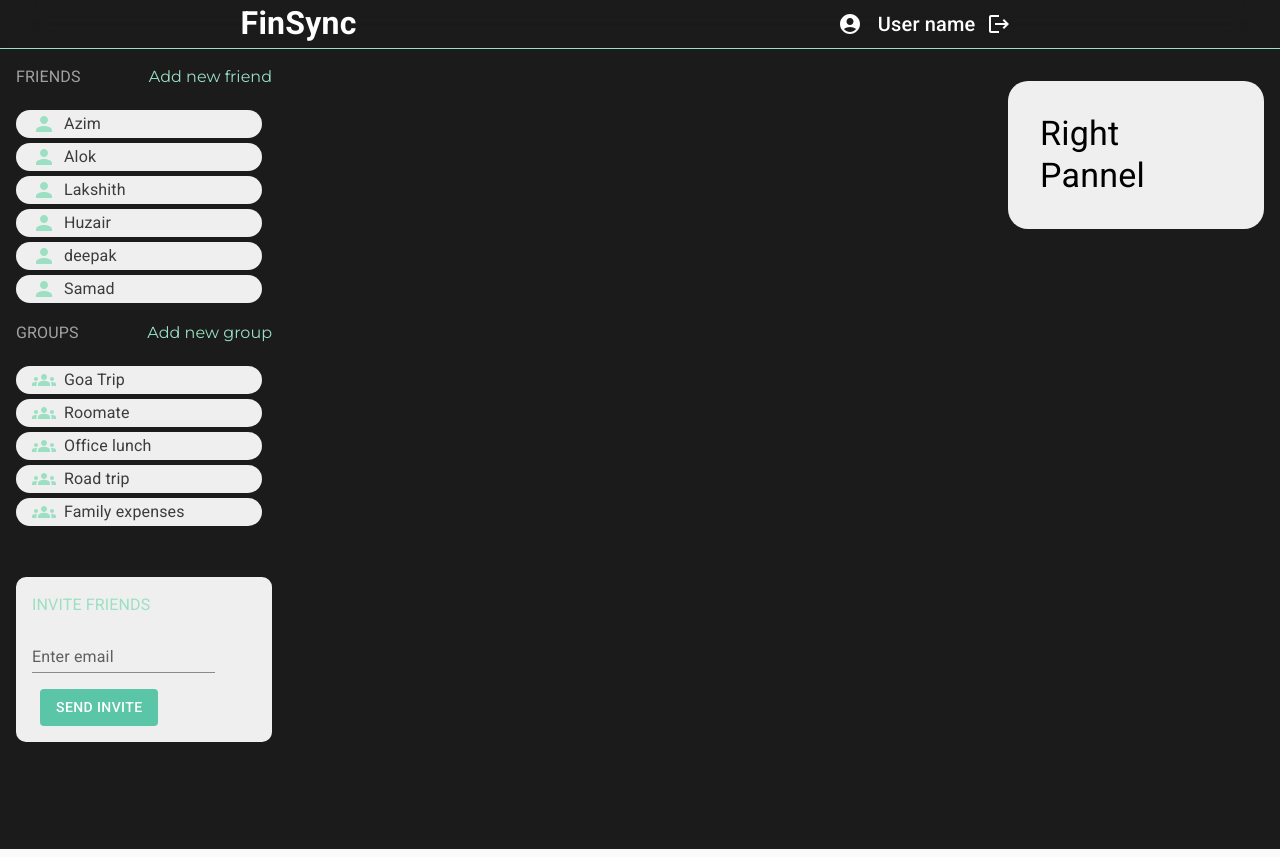
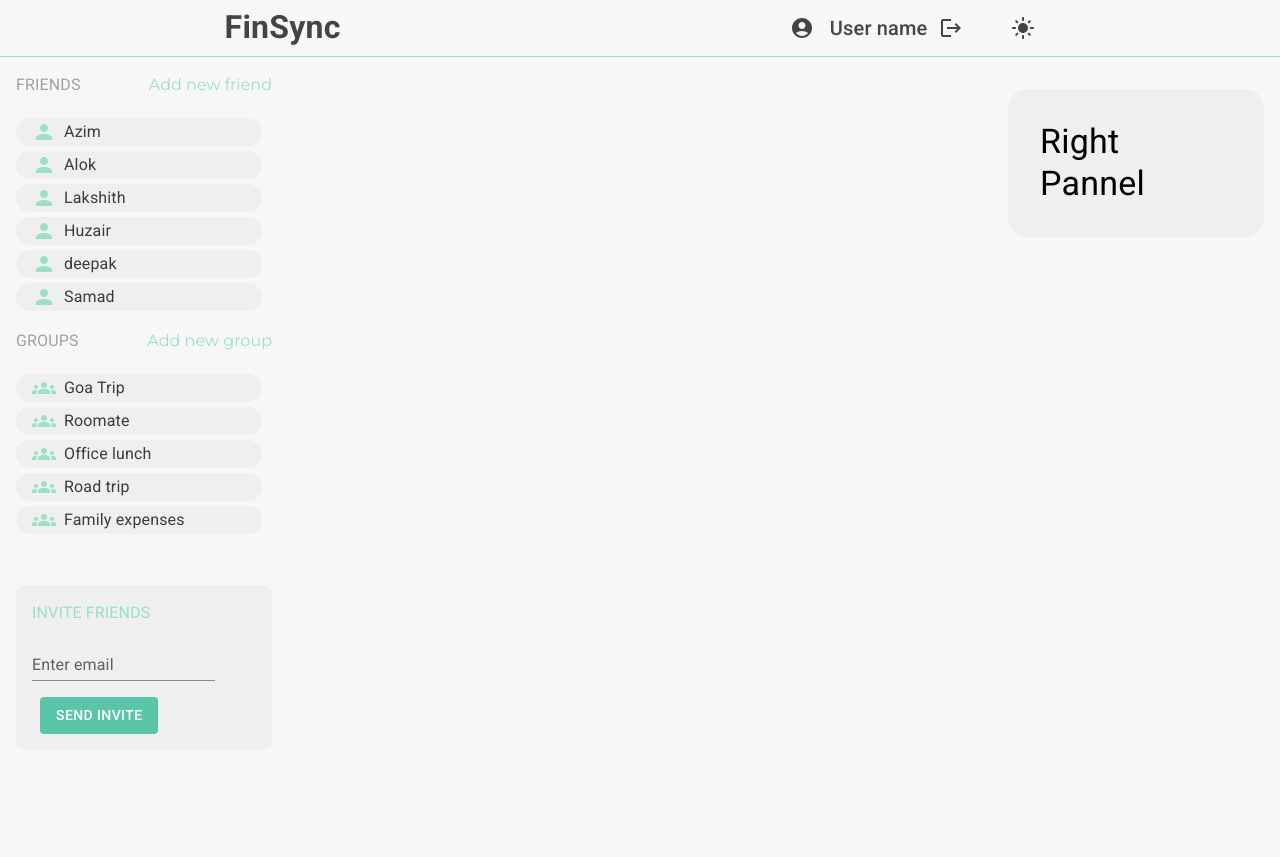
Before and after one commit to azim1410/FinSync, a React (Vite) app in the folder frontend/: page / in a window 1280 px wide. Built offline with nearby package versions, Linux system fonts and the light colour scheme; sample sign-in values are in the browser's storage.

Commit message:
landing page

```diff
--- a/frontend/index.html
+++ b/frontend/index.html
@@ -13,7 +13,7 @@
     <title>FinSync</title>
   </head>
   <body>
-    <div id="root"></div>
+    <div id="gradient"></div>
     <script type="module" src="/src/main.tsx"></script>
   </body>
 </html>
--- a/frontend/package.json
+++ b/frontend/package.json
@@ -12,6 +12,7 @@
   "dependencies": {
     "@emotion/react": "^11.14.0",
     "@emotion/styled": "^11.14.0",
+    "@firecms/neat": "^0.3.0",
     "@mui/icons-material": "^6.3.0",
     "@mui/material": "^6.3.0",
     "@reduxjs/toolkit": "^2.5.0",
@@ -22,7 +23,8 @@
     "react-dom": "^18.3.1",
     "react-icons": "^5.4.0",
     "react-redux": "^9.2.0",
-    "react-router-dom": "^7.1.1"
+    "react-router-dom": "^7.1.1",
+    "three.js": "^0.77.1"
   },
   "devDependencies": {
     "@eslint/js": "^9.17.0",
--- a/frontend/src/AppRoute.tsx
+++ b/frontend/src/AppRoute.tsx
@@ -4,6 +4,7 @@ import Signup from './Pages/Signup/Signup';
 import Dashboard from './Pages/dashboard/Dashboard';
 import Layout from './layouts/Layout';
 import ProtectedRoute from './routes/ProtectedRoute';
+import Landing from './Pages/LandingPage';
 
 const AppRoute = () => {
   return (
@@ -12,6 +13,7 @@ const AppRoute = () => {
       <Routes>
         <Route path="/signup" element={<Signup />} />
         <Route path="/login" element={<Login />} />
+        <Route path="/finsync" element={<Landing />}/>
         <Route element={<ProtectedRoute />}>
           <Route path='/' element={<Layout />}>
             <Route path='/dashboard' element={<Dashboard />} />
--- /dev/null
+++ b/frontend/src/NEAT/NeatApp.tsx
@@ -0,0 +1,64 @@
+import React, { useEffect, useRef } from 'react';
+import { NeatGradient, NeatConfig } from '@firecms/neat';
+
+const neatConfig: NeatConfig = {
+    colors: [
+        { color: '#11FD56', enabled: true },
+        { color: '#90FFB3', enabled: true },
+        { color: '#58FFC5', enabled: true },
+        { color: '#3BFFDB', enabled: true },
+        { color: '#E1F5F4', enabled: false }
+    ],
+    speed: 2,
+    horizontalPressure: 5,
+    verticalPressure: 6,
+    waveFrequencyX: 1,
+    waveFrequencyY: 2,
+    waveAmplitude: 10,
+    shadows: 0,
+    highlights: 7,
+    colorBrightness: 1.05,
+    colorSaturation: 0,
+    wireframe: false,
+    colorBlending: 9,
+    backgroundColor: '#003FFF',
+    backgroundAlpha: 1,
+    grainScale: 0,
+    grainIntensity: 0,
+    grainSpeed: 0,
+    resolution: 1,
+};
+
+const NeatGradientComponent: React.FC = () => {
+    const canvasRef = useRef<HTMLCanvasElement>(null);
+
+    useEffect(() => {
+        if (canvasRef.current) {
+            const neat = new NeatGradient({
+                ref: canvasRef.current,
+                ...neatConfig,
+            });
+
+            // Optional: Adjust speed dynamically
+            neat.speed = 6;
+
+            return () => {
+                neat.destroy();
+            };
+        }
+    }, []);
+
+    return (
+        <canvas
+            ref={canvasRef}
+            id="gradient"
+            style={{
+                width: '100%',
+                height: '100vh',
+                display: 'block',
+            }}
+        ></canvas>
+    );
+};
+
+export default NeatGradientComponent;
--- /dev/null
+++ b/frontend/src/Pages/LandingPage/index.tsx
@@ -0,0 +1,29 @@
+import { Box, Link, Typography } from '@mui/material';
+import NeatGradientComponent from '../../NEAT/NeatApp';
+import ButtonOne from '../../atoms/ButtonOne';
+import ButtonTwo from '../../atoms/ButtonTwo';
+
+function Landing() {
+    return (
+        <div>
+            <NeatGradientComponent />
+            <Typography sx={{textAlign: 'center', position: 'absolute', top: '30%', width: '100%',
+    color: 'rgba(255, 255, 255, 0.8)', fontSize: '5rem', fontWeight: '2rem'}}>
+                Welcome to FinSync!
+            </Typography>
+            <Typography sx={{ color: 'rgba(255, 255, 255, 0.79)', textAlign: 'center', position: 'absolute', top: '50%', width: '100%', fontSize: '2rem', fontWeight: '1rem' }}>
+                A splitwise Alternative
+            </Typography>
+            <Box sx={{position: 'absolute', top:'60%', left:'42%'}}>
+            <Link href="/login" underline="hover" color='black' sx={{marginLeft:'2rem', marginRight: '2rem',}}>
+                    {'Login'}
+                </Link>
+                <Link href="/signup" underline="hover" color='black' sx={{marginLeft:'2rem', marginRight: '2rem'}}>
+                    {'Signup'}
+                </Link>
+            </Box>
+        </div>
+    );
+}
+
+export default Landing;
--- a/frontend/src/components/Navbar/index.tsx
+++ b/frontend/src/components/Navbar/index.tsx
@@ -2,27 +2,44 @@ import { Box, Button, Typography } from "@mui/material"
 import AccountCircleIcon from '@mui/icons-material/AccountCircle';
 import LogoutIcon from '@mui/icons-material/Logout';
 import { logout } from "../../features/auth/AuthSlice";
-import { useDispatch } from "react-redux";
+import { useDispatch, useSelector } from "react-redux";
+import { RootState } from "../../store/store";
+import { toggleTheme } from "../../features/theme/themeSlice";
+import BedtimeIcon from '@mui/icons-material/Bedtime';
+import LightModeIcon from '@mui/icons-material/LightMode';
+
 const Navbar = () => {
     const dispatch = useDispatch();
+    const currentTheme = useSelector((state: RootState) => state.theme.mytheme);
+
     const handleLogout = () => {
-       dispatch(logout());
+        dispatch(logout());
+    }
+
+    const handleToggleTheme = () => {
+        dispatch(toggleTheme());
     }
     return (
         <Box sx={{
             backgroundColor: '#9be0c3', display: 'flex', justifyContent: 'space-around', alignItems: 'center', position: 'sticky', top: 0,
             flex: 1,
             width: '100%',
-            height: '3rem',
+            height: '3.5rem',
             zIndex: 5,
             background: 'transparent', backdropFilter: 'blur(20px)', borderBottom: '1px solid #9be0c3'
         }}>
-            <Typography variant="h4" sx={{ fontWeight: 600, color: 'white', fontSize: '2rem', }}>FinSync</Typography>
-            <Box sx={{display:'flex', alignItems: 'center', justifyContent: 'space-between' }}>
-                <AccountCircleIcon sx={{ color: '#fdfdfd', marginRight: '1rem' }} />
-                <Typography variant="h6" sx={{color: 'white'}}>User name</Typography>
+            <Typography variant="h4" sx={{ fontWeight: 600, color: currentTheme === 'light' ? '#444444' : '#d8d8d8', fontSize: '2rem', }}>FinSync</Typography>
+            <Box sx={{ display: 'flex', alignItems: 'center', justifyContent: 'space-between' }}>
+                <AccountCircleIcon sx={{ color: currentTheme === 'light' ? '#444444' : '#d8d8d8', marginRight: '1rem' }} />
+                <Typography variant="h6" sx={{ color: currentTheme === 'light' ? '#444444' : '#d8d8d8' }}>User name</Typography>
                 <Button onClick={() => handleLogout()} >
-                    <LogoutIcon sx={{ color: '#fdfdfd', marginRight: '1rem' }}/>
+                    <LogoutIcon sx={{ color: currentTheme === 'light' ? '#444444' : '#d8d8d8', marginRight: '1rem' }} />
+                </Button>
+                <Button onClick={handleToggleTheme}>
+                    {currentTheme === 'light' ?
+                        <LightModeIcon sx={{ color: currentTheme === 'light' ? '#444444' : '#d8d8d8' }} /> :
+                        <BedtimeIcon sx={{ color: currentTheme === 'light' ? '#444444' : '#d8d8d8' }} />
+                    }
                 </Button>
             </Box>
         </Box>
--- /dev/null
+++ b/frontend/src/features/theme/themeSlice.ts
@@ -0,0 +1,27 @@
+import { createSlice } from '@reduxjs/toolkit'
+
+interface Themes {
+    mytheme: string,
+}
+const initialState: Themes = {
+    mytheme: 'light',
+}
+export const themeSlice = createSlice({
+    name: 'theme',
+    initialState,
+    reducers: {
+        toggleTheme: (state) => {
+            const currenttheme = state.mytheme;
+            if(currenttheme === 'light'){
+                state.mytheme = 'dark'
+            }
+            else {
+                state.mytheme = 'light'
+            }
+        }
+    }
+
+})
+
+export const {toggleTheme} = themeSlice.actions;
+export default themeSlice.reducer;
--- a/frontend/src/layouts/Layout.tsx
+++ b/frontend/src/layouts/Layout.tsx
@@ -3,21 +3,24 @@ import RightPannel from '../components/RightPannel';
 import LeftPannel from '../components/LeftPannel';
 import { Box } from '@mui/material';
 import Navbar from '../components/Navbar';
+import { useSelector } from 'react-redux';
+import { RootState } from '../store/store';
+const Layout = () => {
+  const currentTheme = useSelector((state: RootState) => state.theme.mytheme);
 
-const Layout = () => {
   return (
-    <Box sx={{ backgroundColor: '#1b1b1b' }}>
+    <Box sx={{ backgroundColor: currentTheme === 'light' ? '#f7f7f7' : '#16181a' }}>
       <Navbar />
       <Box sx={{ display: 'flex', minHeight: '100vh', maxWidth: '1280px', margin: 'auto' }}>
-        <Box sx={{ width: '20%', background: '#1b1b1b', padding: '1rem' }}>
+        <Box sx={{ width: '20%', background: currentTheme === 'light' ? '#f7f7f7' : '#16181a', padding: '1rem' }}>
           <LeftPannel />
         </Box>
 
-        <Box sx={{ flex: 1, padding: '1rem', backgroundColor: '#1b1b1b' }}>
+        <Box sx={{ flex: 1, padding: '1rem', backgroundColor: currentTheme === 'light' ? '#f7f7f7' : '#16181a' }}>
           <Outlet />
         </Box>
 
-        <Box sx={{ width: '20%', background: '#1b1b1b', padding: '1rem' }}>
+        <Box sx={{ width: '20%', background: currentTheme === 'light' ? '#f7f7f7' : '#16181a', padding: '1rem' }}>
           <RightPannel />
         </Box>
       </Box>
--- a/frontend/src/main.tsx
+++ b/frontend/src/main.tsx
@@ -11,7 +11,7 @@ import { store } from './store/store.ts';
 
 const queryClient = new QueryClient();
 
-createRoot(document.getElementById('root')!).render(
+createRoot(document.getElementById('gradient')!).render(
   <Provider store={store}>
     <QueryClientProvider client={queryClient}>
       <App />
--- a/frontend/src/store/store.ts
+++ b/frontend/src/store/store.ts
@@ -1,8 +1,10 @@
 import { configureStore } from '@reduxjs/toolkit'
 import authReducer from '../features/auth/AuthSlice'
+import themeReducer from '../features/theme/themeSlice'
 export const store = configureStore({
   reducer: {
     auth: authReducer,
+    theme: themeReducer,
   },
 })
 
```
Also changed, not shown: 1 other file (tests, documents, lock files or other folders).
